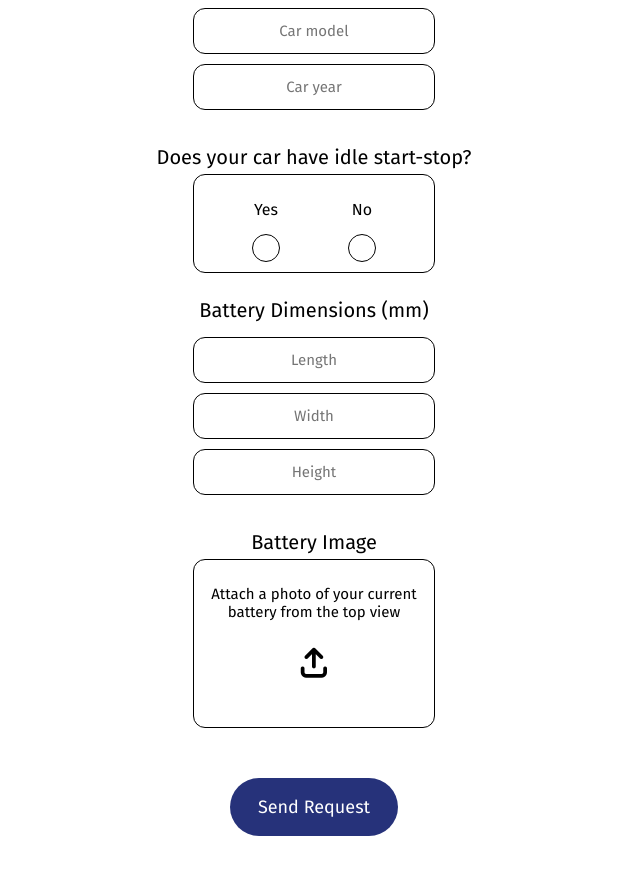
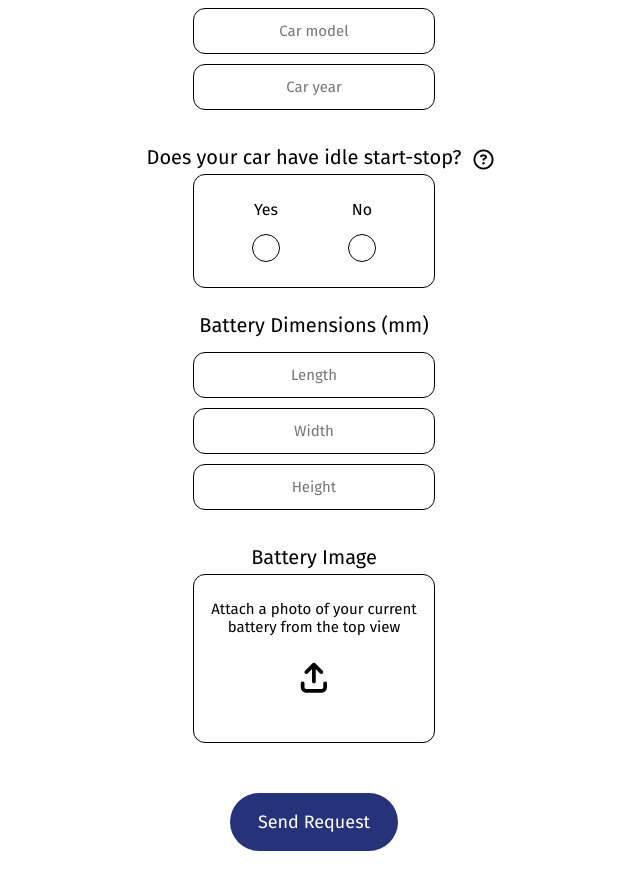
Before and after one commit to eksk325/ns-battery, a React (Create React App) app in the folder frontend/: page / in a window 1280 px wide. Shown: the part 1025-1915 px from the top of the page, without its empty margins (326-966 px from the left). Built offline with nearby package versions, Linux system fonts and the light colour scheme.

Commit message:
Testing for tooltip

```diff
--- a/frontend/src/js/EnquiryForm.js
+++ b/frontend/src/js/EnquiryForm.js
@@ -55,8 +55,12 @@ function EnquiryForm() {
             required
           ></input>
         </div>
-        <label>Does your car have idle start-stop?</label>
         <div className={styles.idle}>
+          <label>Does your car have idle start-stop?</label>
+          <i className="fa-regular fa-circle-question"></i>
+        </div>
+
+        <div className={styles.idleBox}>
           <div
             style={{
               display: "flex",
--- a/frontend/src/styles/Home.module.css
+++ b/frontend/src/styles/Home.module.css
@@ -105,6 +105,21 @@ h3 {
 
 .idle {
   display: flex;
+  align-items: center;
+}
+
+.idle i {
+  padding-top: 25px;
+  font-size: 20px;
+}
+
+.idle i:hover {
+  cursor: pointer;
+  background-color: black;
+}
+
+.idleBox {
+  display: flex;
   justify-content: center;
   border: 1.5px solid black;
   width: 240px;
@@ -123,12 +138,16 @@ input[type="radio"] {
   -webkit-appearance: none;
   appearance: none;
   border-radius: 50%;
-  border: 1px solid black;
+  border: 1.5px solid black;
   background: #fff;
+  margin-bottom: 25px;
 }
 
 input[type="radio"]:checked {
   background: #26327a;
+}
+
+i:hover {
 }
 
 @media screen and (max-width: 1000px) {
```
Also changed, not shown: 12 other files (tests, documents, lock files or other folders).
